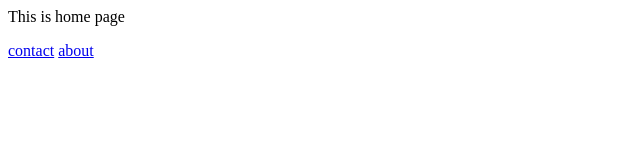
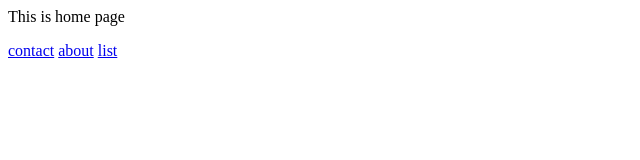
Before and after one commit to AmalAbuArrah/Front.htmla, a plain HTML site: page index.html in a window 1280 px wide. Shown: the full height of the page, 0-640 px from the left. Drawn offline with Linux system fonts and the light colour scheme.

Commit message:
Add files via upload

```diff
--- a/index.html
+++ b/index.html
@@ -1,3 +1,4 @@
 <p>This is home page</p>
 <a href="contact.html">contact</a>
 <a href="about.html">about</a>
+<a href="list.html">list</a>
```
Also changed, not shown: about.html (+1 -0 lines), contact.html (+1 -0 lines).
